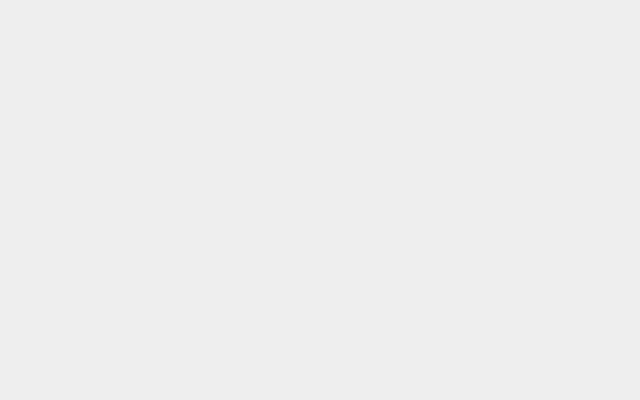
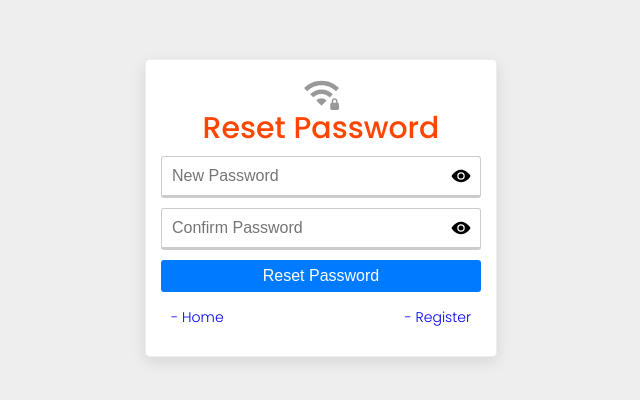
Before and after one commit to Harry8679/Auth_Mern_Ewo_Front, a React (Create React App) app: page /resetPassword/1 in a window 1280 px wide. Before the commit this address had no page. Shown: the part 192-592 px from the top of the page, without its empty margins (319-959 px from the left). Built offline with nearby package versions, Linux system fonts and the light colour scheme; the HTML template or start-up script is replaced by a standard one.

Commit message:
Reset Password Component

```diff
--- a/src/App.js
+++ b/src/App.js
@@ -4,6 +4,7 @@ import Layout from './components/layout/Layout';
 import Login from './pages/auth/Login';
 import Register from './pages/auth/Register';
 import Forgot from './pages/auth/Forgot';
+import Reset from './pages/auth/Reset';
 
 const App = () => {
   return (
@@ -14,6 +15,7 @@ const App = () => {
           <Route path='/login' element={<Login />} />
           <Route path='/register' element={<Register />} />
           <Route path='/forgot' element={<Forgot />} />
+          <Route path='/resetPassword/:resetToken' element={<Reset />} />
         </Routes>
       </BrowserRouter>
     </>
--- a/src/pages/auth/Forgot.js
+++ b/src/pages/auth/Forgot.js
@@ -10,7 +10,7 @@ const Forgot = () => {
 
   const handleInputChange = () => {};
 
-  const loginUser = () => {};
+  const forgotPassword = () => {};
   return (
     <div className={`container ${styles.auth}`}>
       <Card>
@@ -20,7 +20,7 @@ const Forgot = () => {
           </div>
           <h2>Forgot Password</h2>
 
-          <form onSubmit={loginUser}>
+          <form onSubmit={forgotPassword}>
             <input type='email' placeholder='Email' required name='email' value={email} onChange={handleInputChange} />
 
             <button className="--btn --btn-primary --btn-block" type="submit">Get Reset Email</button>
--- /dev/null
+++ b/src/pages/auth/Reset.js
@@ -0,0 +1,47 @@
+import React, { useState } from "react";
+import styles from "./auth.module.scss";
+import Card from "../../components/card/Card";
+import { Link } from "react-router-dom";
+import { MdOutlineWifiPassword } from "react-icons/md";
+import PasswordInput from "../../components/passwordInput/PasswordInput";
+
+
+const Reset = () => {
+  const initialState = {
+    password: '',
+    password2: '',
+  }
+  const [formData, setFormData] = useState(initialState);
+
+  const { password, password2 } = formData;
+
+  const handleInputChange = () => {};
+
+  const forgotPassword = () => {};
+  return (
+    <div className={`container ${styles.auth}`}>
+      <Card>
+        <div className={styles.form}>
+          <div className="--flex-center">
+            <MdOutlineWifiPassword size={35} color="#999" />
+          </div>
+          <h2>Reset Password</h2>
+
+          <form onSubmit={forgotPassword}>
+          <PasswordInput placeholder='New Password' name='password' value={password} onChange={handleInputChange} />
+          <PasswordInput placeholder='Confirm Password' name='password2' value={password2} onChange={handleInputChange} />
+
+            <button className="--btn --btn-primary --btn-block" type="submit">Reset Password</button>
+
+            <span className={styles.links}>
+                <p><Link to='/'>- Home</Link></p>
+                <p><Link to='/register'>- Register</Link></p>
+            </span>
+          </form>
+        </div>
+      </Card>
+    </div>
+  );
+};
+
+export default Reset;
```
